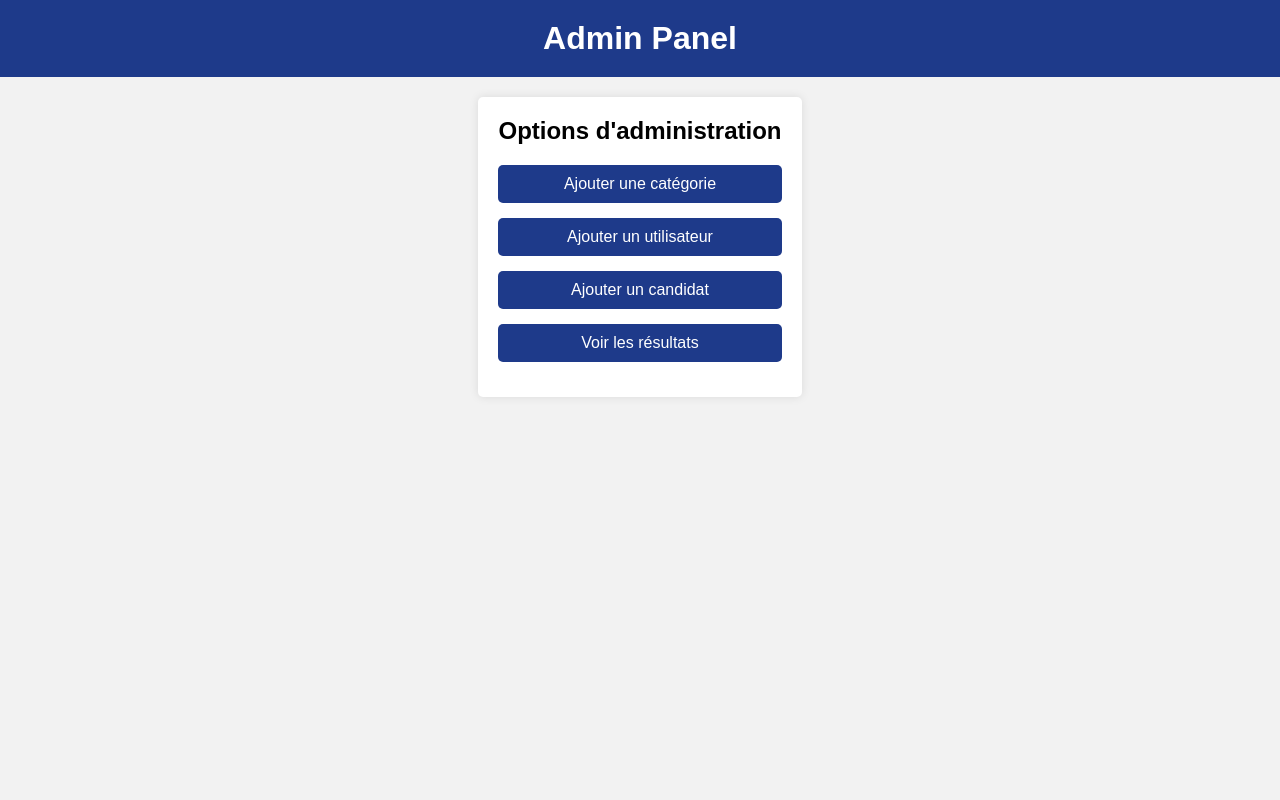
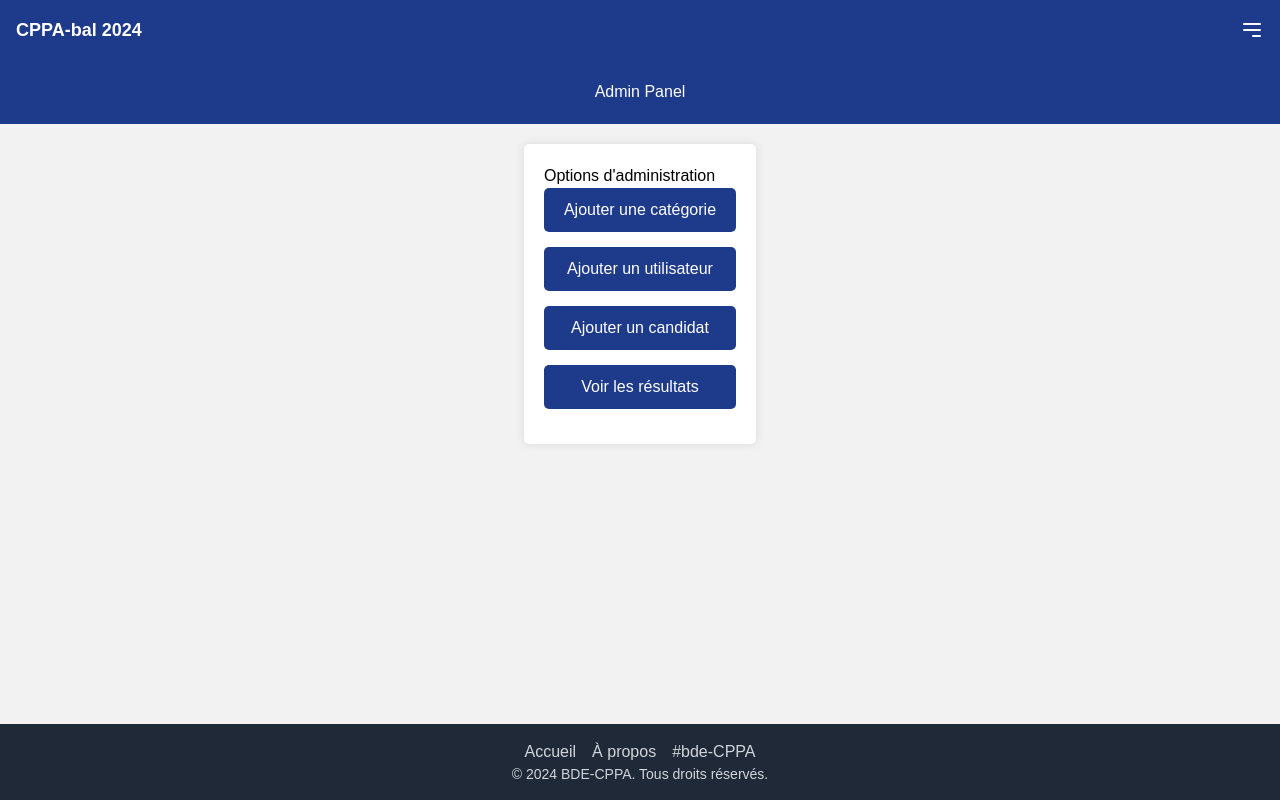
Before and after one commit to BJeff17/Cppa-bal-Dj, a Django app: page /adminPanel/ in a window 1280 px wide. Run offline with Django 5.2, Linux system fonts and the light colour scheme; a user stored in the database is signed in.

Commit message:
first commit

```diff
--- a/main/templates/addUsers.html
+++ b/main/templates/addUsers.html
@@ -1,4 +1,4 @@
-<!-- main/templates/main/addUsers.html -->
+
 {% extends 'base.html' %}
 {% load static %}
 
--- a/main/templates/adminPanel.html
+++ b/main/templates/adminPanel.html
@@ -1,7 +1,6 @@
-
+{% extends 'base.html' %} {% load static %} {% block main %}
 <title>Admin Panel</title>
-    <link rel="stylesheet" href="css/style_adminPanel.css">
-
+<link rel="stylesheet" href="/static/css/style_adminPanel.css" />
 
 <header>
   <h1>Admin Panel</h1>
@@ -21,7 +20,6 @@
     <div class="option">
       <a href="/results">Voir les résultats</a>
     </div>
-
-
   </section>
 </main>
+{% endblock main %}
```
Lines whose indentation alone changed are shown as unchanged.
